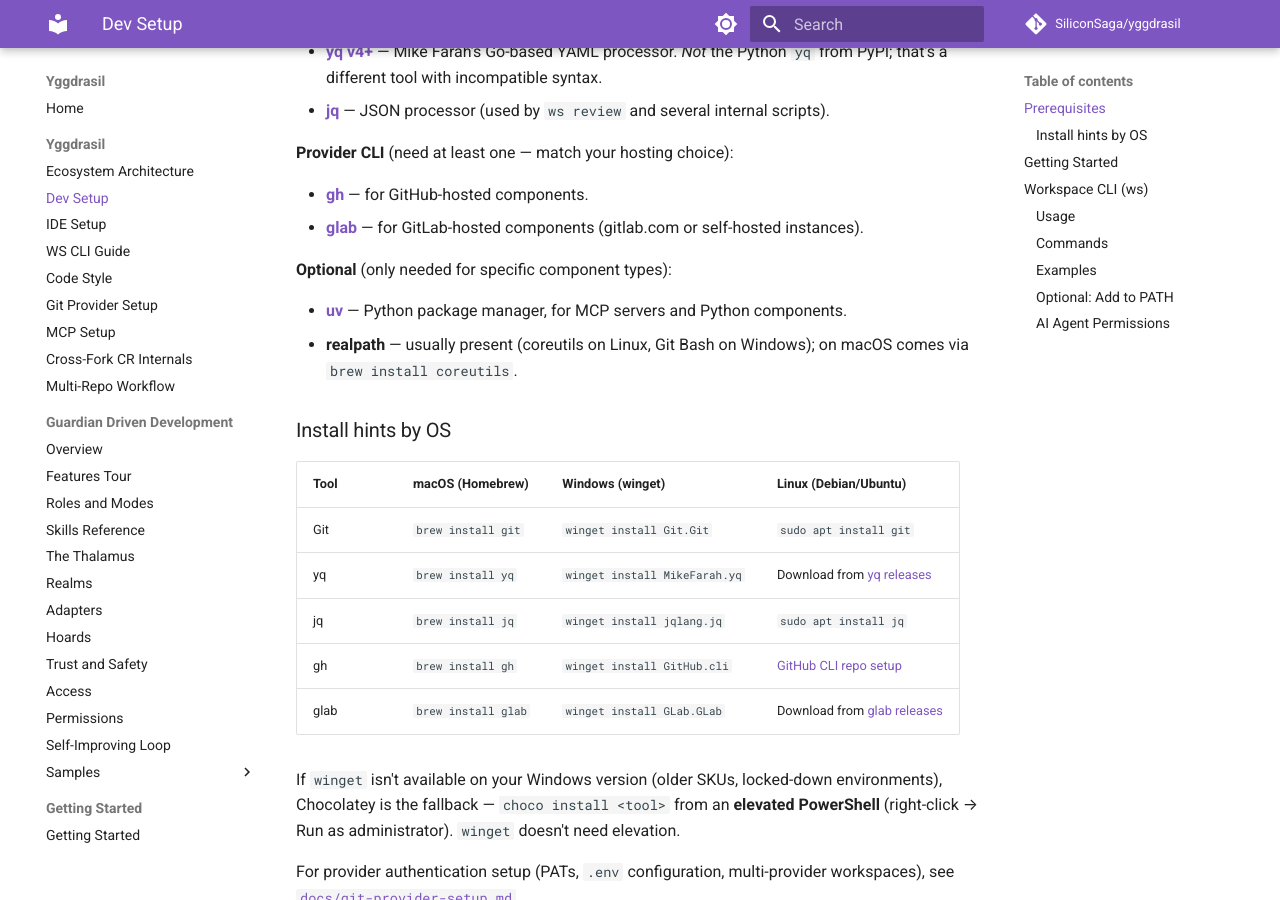
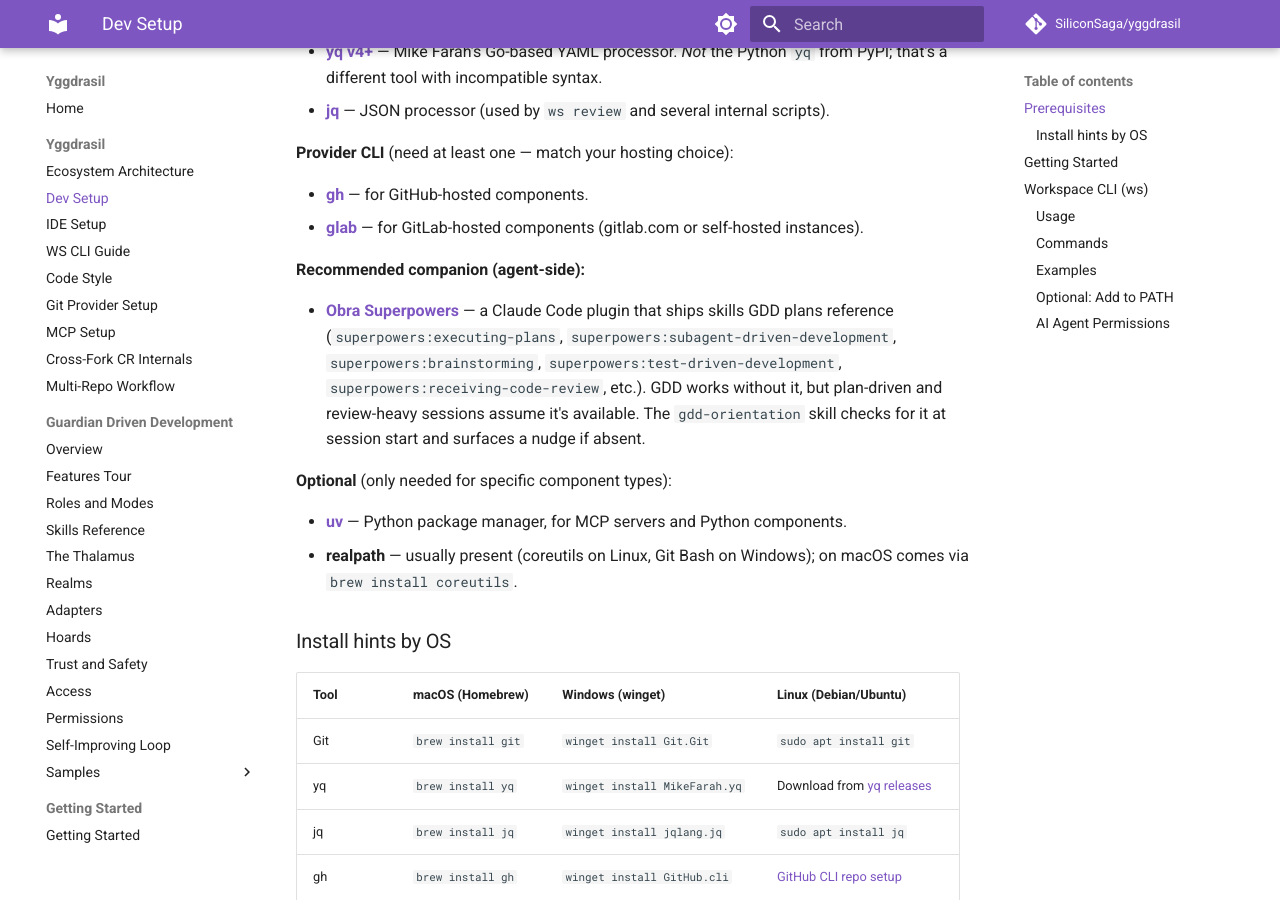
Before and after one commit to SiliconSaga/yggdrasil, an MkDocs documentation site: the page built from docs/dev-setup.md, in a window 1280 px wide and 900 px high, scrolled down 433 px. Built offline with MkDocs 1.6.1 and Material for MkDocs 9.7.7, drawn with Linux system fonts in a browser that asks for light colours; comment, search, counter and statistics services are not loaded.

Commit message:
docs(gdd): surface Obra Superpowers as a recommended companion; orientation check
The GDD methodology has long had a soft dependency on
[Obra Superpowers](https://github.com/obra/superpowers) — implementation
plans reference `superpowers:executing-plans` and
`superpowers:subagent-driven-development`, and several practices
(brainstorming, TDD, code review) lean on `superpowers:*` skills. But
this dependency was only mentioned in `docs/plans/*` and the GDD
sample transcripts, never in user-facing setup docs. A fresh user has
no signal they should install it.

Surfaces it in three places and adds an agent-side check:

- **`docs/getting-started/index.md`** — adds a "Recommended"
  prerequisites bullet pointing at the Superpowers repo, listing the
  skills GDD references, and noting that orientation will nudge if
  it's missing.

- **`docs/dev-setup.md`** — adds a "Recommended companion (agent-side)"
  section between Required and Optional, parallel to how the OS
  install table is organized. Lists the same skill references for
  symmetry.

- **`AGENTS.md`** — adds a paragraph after the workspace skills
  table noting Superpowers as a companion plugin, with the same skill
  list and the orientation-check behavior.

- **`.agent/skills/gdd-orientation/SKILL.md`** — adds a "Companion
  check: Obra Superpowers" section before Step 0. Detection is a
  no-op scan of the system-reminder skills list (no shell command
  needed) — agents look for any `superpowers:*` skill name. Detected:
  silent. Not detected: one-line nudge during greeting/framing with
  the install URL, no blocking, no install attempt.

Co-Authored-By: Claude Opus 4.6 <noreply@anthropic.com>

```diff
--- a/docs/dev-setup.md
+++ b/docs/dev-setup.md
@@ -22,6 +22,17 @@ missing.
 - **[gh](https://cli.github.com/)** — for GitHub-hosted components.
 - **[glab](https://gitlab.com/gitlab-org/cli)** — for GitLab-hosted
   components (gitlab.com or self-hosted instances).
+
+**Recommended companion (agent-side):**
+
+- **[Obra Superpowers](https://github.com/obra/superpowers)** — a
+  Claude Code plugin that ships skills GDD plans reference
+  (`superpowers:executing-plans`, `superpowers:subagent-driven-development`,
+  `superpowers:brainstorming`, `superpowers:test-driven-development`,
+  `superpowers:receiving-code-review`, etc.). GDD works without it,
+  but plan-driven and review-heavy sessions assume it's available.
+  The `gdd-orientation` skill checks for it at session start and
+  surfaces a nudge if absent.
 
 **Optional** (only needed for specific component types):
 
```
Also changed, not shown: .agent/skills/gdd-orientation/SKILL.md (+25 -0 lines), AGENTS.md (+10 -0 lines), docs/getting-started/index.md (+1 -0 lines).
